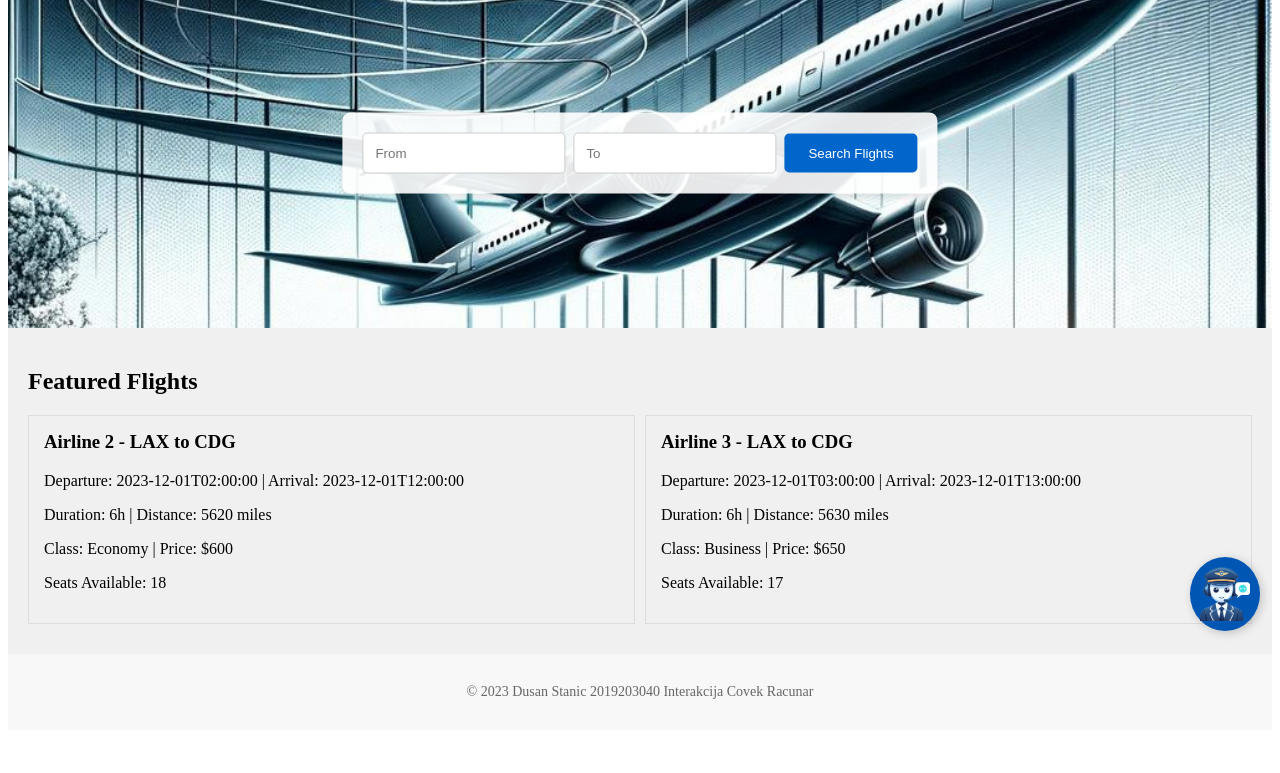
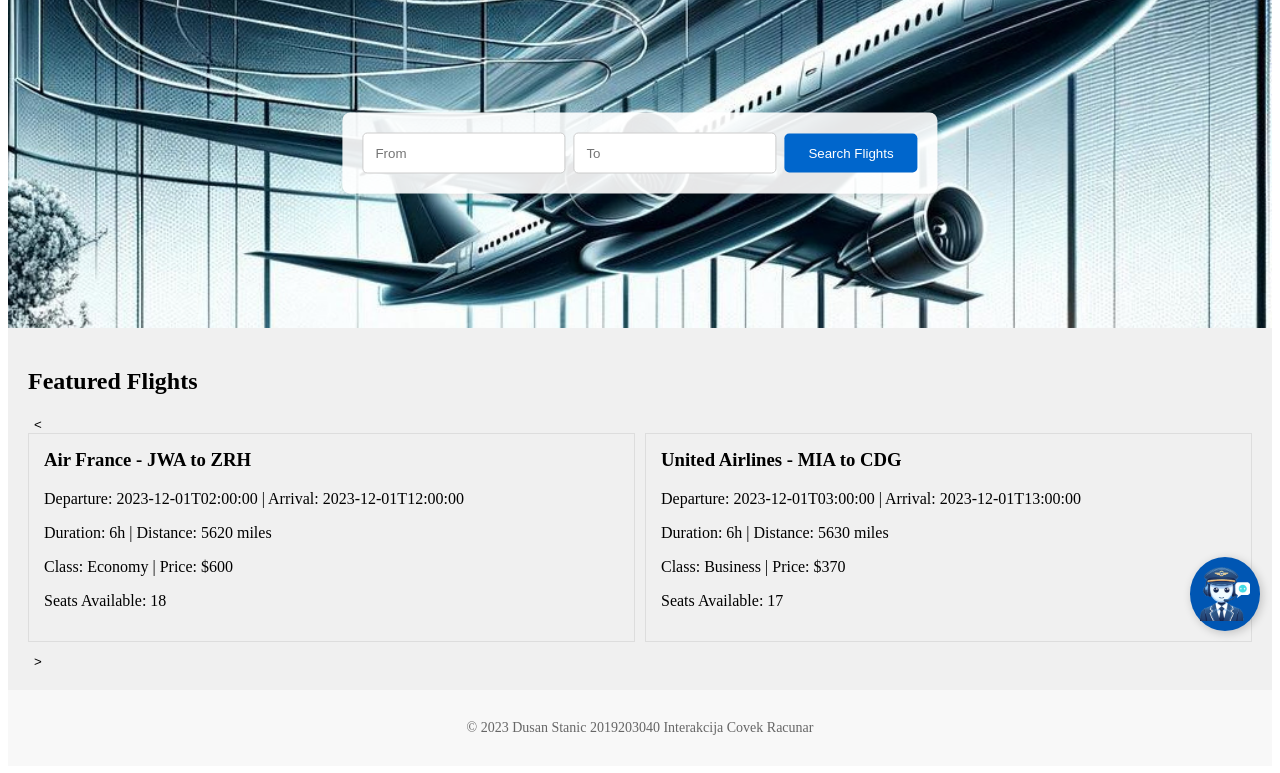
Before and after one commit to drobilica/Advanced-Flight-System, a Gatsby site in the folder advanced-flight-system/: page / in a window 1280 px wide. Shown: the part 149-922 px from the top of the page. Before the commit the page ends 887 px from the top, so only its background shows below. Built offline with nearby package versions, Linux system fonts and the light colour scheme; Gatsby itself is replaced by a stand-in of ours.

Commit message:
Expanded JSON

```diff
--- a/advanced-flight-system/src/components/FeaturedFlights.js
+++ b/advanced-flight-system/src/components/FeaturedFlights.js
@@ -1,29 +1,44 @@
 // src/components/FeaturedFlights.js
 
-import React, { useState, useEffect } from "react";
+import React, { useState, useEffect, useCallback } from "react";
 import * as styles from "./FeaturedFlights.module.css";
 import featuredFlightsData from "../data/featuredFlights.json";
 
 const FeaturedFlights = () => {
   const [currentIndex, setCurrentIndex] = useState(0);
   const flightsToShow = 2; // Number of flights to show at a time
+  const totalFlights = featuredFlightsData.flights.length;
+
+  // Define nextFlight function with useCallback to memoize it
+  const nextFlight = useCallback(() => {
+    setCurrentIndex((currentIndex + 1) % (totalFlights - flightsToShow + 1));
+  }, [currentIndex, totalFlights, flightsToShow]);
+
+  const prevFlight = () => {
+    setCurrentIndex(prevIndex => {
+      // Calculate new index
+      let newIndex = prevIndex - 1;
+      // If the new index is less than 0, loop back to the end
+      if (newIndex < 0) {
+        newIndex = totalFlights - flightsToShow;
+      }
+      return newIndex;
+    });
+  };
 
   useEffect(() => {
-    const interval = setInterval(() => {
-      setCurrentIndex(currentIndex =>
-        (currentIndex + 1) % (featuredFlightsData.flights.length - flightsToShow + 1)
-      );
-    }, 5000); // Change flight every 5 seconds
-
+    const interval = setInterval(nextFlight, 5000); // Change flight every 5 seconds
     return () => clearInterval(interval); // Cleanup interval on unmount
-  }, []);
+  }, [nextFlight]); // Include nextFlight in dependency array
 
   return (
     <div className={styles.featuredFlights}>
       <h2>Featured Flights</h2>
+      <button onClick={prevFlight} className={styles.arrowButton}>{"<"}</button>
       <div className={styles.flightsContainer}>
         {[...Array(flightsToShow)].map((_, i) => {
-          const flight = featuredFlightsData.flights[currentIndex + i];
+          const flightIndex = (currentIndex + i) % totalFlights;
+          const flight = featuredFlightsData.flights[flightIndex];
           return (
             <div key={flight.id} className={styles.flightCard}>
               <h3>{flight.airline} - {flight.departureAirport} to {flight.arrivalAirport}</h3>
@@ -35,6 +50,7 @@ const FeaturedFlights = () => {
           );
         })}
       </div>
+      <button onClick={nextFlight} className={styles.arrowButton}>{">"}</button>
     </div>
   );
 };
--- a/advanced-flight-system/src/components/FeaturedFlights.module.css
+++ b/advanced-flight-system/src/components/FeaturedFlights.module.css
@@ -6,9 +6,10 @@
 }
 
 .flightsContainer {
-display: grid;
-grid-template-columns: repeat(2, 1fr); /* Two columns */
-gap: 10px;
+    display: grid;
+    grid-template-columns: repeat(2, 1fr); /* Two columns */
+    gap: 10px;
+    /* Remove any conflicting styles if present */
 }
 
 .flightCard {
@@ -20,5 +21,9 @@ margin-bottom: 10px;
 .flightCard h3 {
 margin-top: 0;
 }
-
-/* ... additional styles ... */
+.arrowButton {
+    border: none;
+    background: none;
+    cursor: pointer;
+    /* Add more styling as needed */
+}
--- a/advanced-flight-system/src/data/featuredFlights.json
+++ b/advanced-flight-system/src/data/featuredFlights.json
@@ -2,7 +2,7 @@
     "flights": [
         {
             "id": "FL1001",
-            "airline": "Airline 1",
+            "airline": "ANA",
             "departureAirport": "LAX",
             "arrivalAirport": "CDG",
             "departureTime": "2023-12-01T01:00:00",
@@ -22,9 +22,9 @@
         },
         {
             "id": "FL1002",
-            "airline": "Airline 2",
-            "departureAirport": "LAX",
-            "arrivalAirport": "CDG",
+            "airline": "Air France",
+            "departureAirport": "JWA",
+            "arrivalAirport": "ZRH",
             "departureTime": "2023-12-01T02:00:00",
             "arrivalTime": "2023-12-01T12:00:00",
             "duration": "6h",
@@ -42,8 +42,8 @@
         },
         {
             "id": "FL1003",
-            "airline": "Airline 3",
-            "departureAirport": "LAX",
+            "airline": "United Airlines",
+            "departureAirport": "MIA",
             "arrivalAirport": "CDG",
             "departureTime": "2023-12-01T03:00:00",
             "arrivalTime": "2023-12-01T13:00:00",
@@ -51,7 +51,7 @@
             "distance": "5630 miles",
             "class": "Business",
             "availableSeats": 17,
-            "price": 650,
+            "price": 370,
             "userReviews": [
                 {
                     "username": "user3",
@@ -61,10 +61,130 @@
             ]
         },
         {
+            "id": "FL1004",
+            "airline": "Air Serbia",
+            "departureAirport": "JFK",
+            "arrivalAirport": "BEG",
+            "departureTime": "2023-12-01T03:00:00",
+            "arrivalTime": "2023-12-01T13:00:00",
+            "duration": "10h",
+            "distance": "4630 miles",
+            "class": "Business",
+            "availableSeats": 58,
+            "price": 400,
+            "userReviews": [
+                {
+                    "username": "dusan",
+                    "rating": 4,
+                    "comment": "Great service and comfortable flight 3."
+                }
+            ]
+        },
+        {
+            "id": "FL1005",
+            "airline": "KLM",
+            "departureAirport": "JFK",
+            "arrivalAirport": "DCA",
+            "departureTime": "2023-12-01T03:00:00",
+            "arrivalTime": "2023-12-01T13:00:00",
+            "duration": "5h",
+            "distance": "400 miles",
+            "class": "Business",
+            "availableSeats": 87,
+            "price": 210,
+            "userReviews": [
+                {
+                    "username": "dusan",
+                    "rating": 4,
+                    "comment": "Great service and comfortable flight 3."
+                }
+            ]
+        },
+        {
+            "id": "FL1006",
+            "airline": "LHR",
+            "departureAirport": "JFK",
+            "arrivalAirport": "BER",
+            "departureTime": "2023-12-01T03:00:00",
+            "arrivalTime": "2023-12-01T13:00:00",
+            "duration": "5h",
+            "distance": "400 miles",
+            "class": "Business",
+            "availableSeats": 7,
+            "price": 210,
+            "userReviews": [
+                {
+                    "username": "dusan",
+                    "rating": 4,
+                    "comment": "Great service and comfortable flight 3."
+                }
+            ]
+        },
+        {
+            "id": "FL1007",
+            "airline": "Alitalia",
+            "departureAirport": "FRA",
+            "arrivalAirport": "FCO",
+            "departureTime": "2023-12-01T03:00:00",
+            "arrivalTime": "2023-12-01T13:00:00",
+            "duration": "5h",
+            "distance": "400 miles",
+            "class": "Business",
+            "availableSeats": 23,
+            "price": 210,
+            "userReviews": [
+                {
+                    "username": "dusan",
+                    "rating": 4,
+                    "comment": "Great service and comfortable flight 3."
+                }
+            ]
+        },
+        {
+            "id": "FL1008",
+            "airline": "Lufthansa",
+            "departureAirport": "MAD",
+            "arrivalAirport": "VIE",
+            "departureTime": "2023-12-01T03:00:00",
+            "arrivalTime": "2023-12-01T13:00:00",
+            "duration": "5h",
+            "distance": "400 miles",
+            "class": "Business",
+            "availableSeats": 97,
+            "price": 210,
+            "userReviews": [
+                {
+                    "username": "user1",
+                    "rating": 4,
+                    "comment": "Great service and comfortable flight 3."
+                }
+            ]
+        },
+        {
+            "id": "FL1009",
+            "airline": "Air Serbia",
+            "departureAirport": "BEG",
+            "arrivalAirport": "MLA",
+            "departureTime": "2023-12-01T03:00:00",
+            "arrivalTime": "2023-12-01T13:00:00",
+            "duration": "5h",
+            "distance": "400 miles",
+            "class": "Business",
+            "availableSeats": 87,
+            "price": 210,
+            "userReviews": [
+                {
+                    "username": "user2",
+                    "rating": 4,
+                    "comment": "Great service and comfortable flight 3."
+                }
+            ]
+        },
+        {
             "id": "FL10010",
-            "airline": "Airline 10",
-            "departureAirport": "LAX",
-            "arrivalAirport": "CDG",
+            "airline": "Wizz Air",
+            "departureAirport": "NWR",
+            "arrivalAirport": "AMS",
             "departureTime": "2023-12-01T010:00:00",
             "arrivalTime": "2023-12-01T110:00:00",
             "duration": "6h",
```
